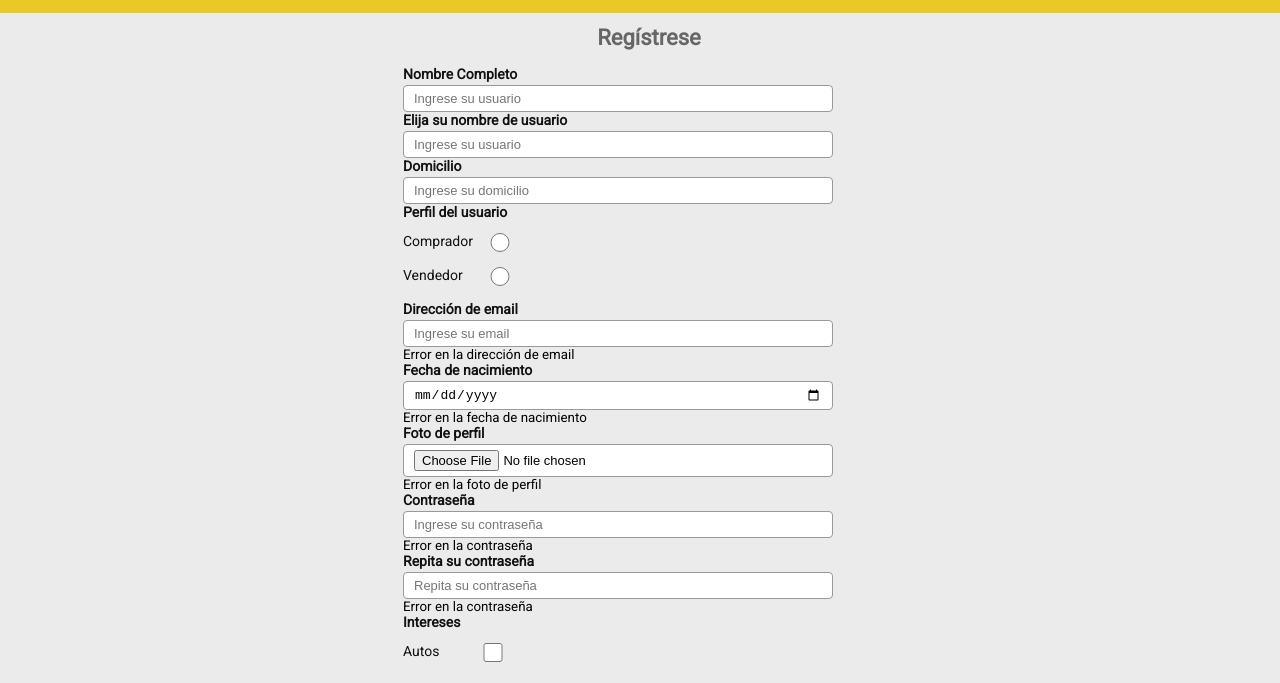
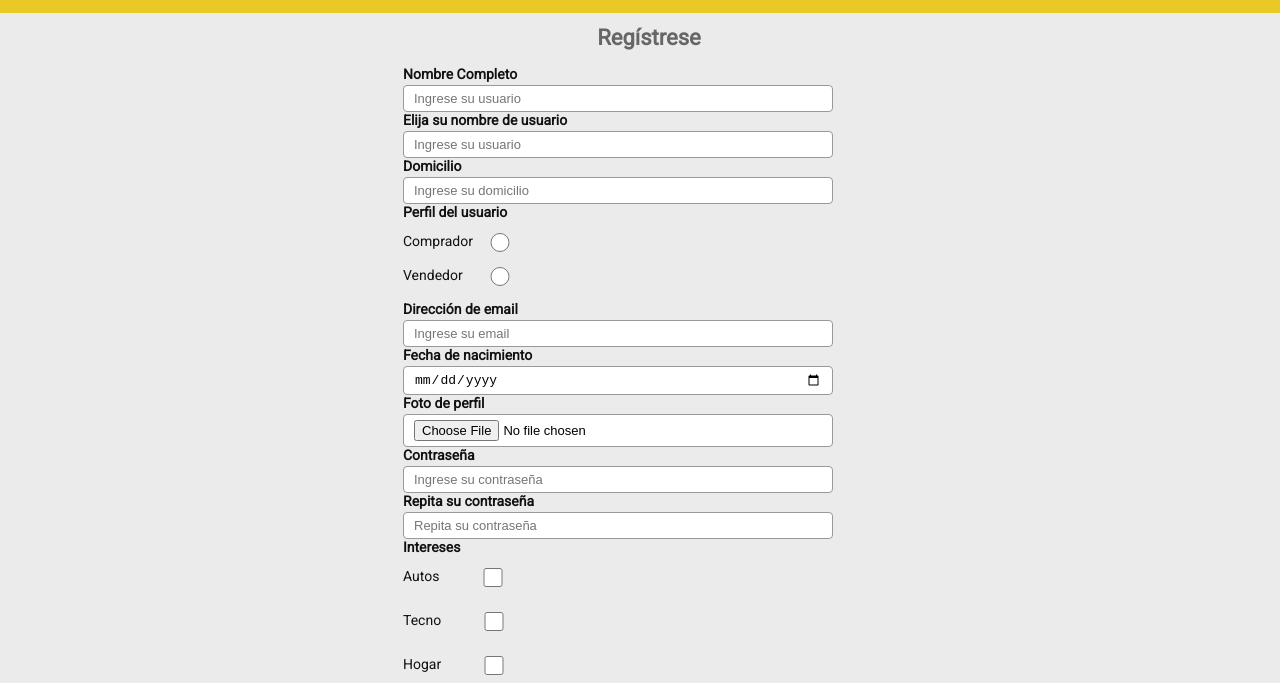
Before and after one commit to ramisturla/Mercado-Liebre-DH, a website: page views/register.html in a window 1280 px wide. Shown: the part 117-800 px from the top of the page. Drawn offline with Linux system fonts and the light colour scheme; files that its build step writes are made by us from their sources.

Commit message:
correccion de errores que no se habian guardado

```diff
--- a/views/register.html
+++ b/views/register.html
@@ -104,31 +104,31 @@
                 <div class="form-control">
                     <label for="email"><strong>Dirección de email</strong></label>
                     <input type="text" id="email" placeholder="Ingrese su email" required>
-                    <small>Error en la dirección de email</small>
+
                 </div>
 
                 <div class="form-control">
                     <label for="birthday"><strong>Fecha de nacimiento</strong></label>
                     <input type="date" id="birthday" required>
-                    <small>Error en la fecha de nacimiento</small>
+
                 </div>
 
                 <div class="form-control">
                     <label for="profilePic"><strong>Foto de perfil</strong></label>
                     <input class="button-color" type="file" id="profilePic" accept=".jpg, .jpeg, .png" optional>
-                    <small>Error en la foto de perfil</small>
+
                 </div>
 
                 <div class="form-control">
                     <label for="password"><strong>Contraseña</strong></label>
                     <input type="password" id="password" placeholder="Ingrese su contraseña" required>
-                    <small>Error en la contraseña</small>
+
                 </div>
 
                 <div class="form-control">
                     <label for="password2"><strong>Repita su contraseña</strong></label>
                     <input type="password" id="password2" placeholder="Repita su contraseña" required>
-                    <small>Error en la contraseña</small>
+
                 </div>
                 <div class="form-control">
                     <label for="interests"><strong>Intereses</strong></label>
```
Also changed, not shown: views/login.html (+2 -2 lines).
